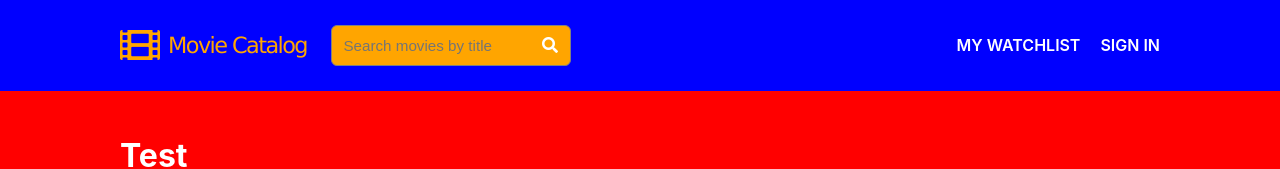
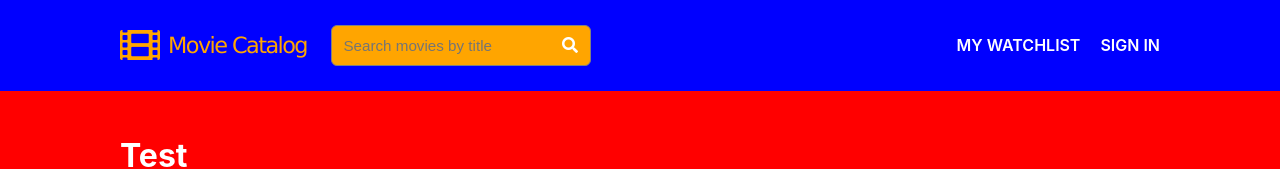
Before and after one commit to westgoten/movie-catalog, a React (Create React App) app: page / in a window 1280 px wide. Shown: the top 169 px of the page. Built offline with nearby package versions, Linux system fonts and the light colour scheme; no server answers.

Commit message:
Fix bug that happens on Firefox browser running on Linux where the SearchBar's icon would be positioned outside its limits; Fix typo in SideNavbar.js

```diff
--- a/src/views/components/SideNavbar.js
+++ b/src/views/components/SideNavbar.js
@@ -9,7 +9,7 @@ function SideNavbar() {
 	return (
 		<>
 			<i
-				class='fas fa-bars side-navbar-menu-icon'
+				className='fas fa-bars side-navbar-menu-icon'
 				onClick={openNavbar}></i>
 			<nav className='side-navbar' {...(isNavbarOpen ? visible : none)}>
 				<i
--- a/src/views/style/css/SearchBar.css
+++ b/src/views/style/css/SearchBar.css
@@ -1,6 +1,5 @@
 .search-bar {
-  min-width: 15em;
-  width: 23%;
+  min-width: 25%;
   min-height: 2.55em;
   height: 2.55em;
   display: flex;
@@ -17,7 +16,7 @@
 
 .search-bar-open {
   background-color: white;
-  width: 45%;
+  min-width: 45%;
 }
 
 .search-input {
--- a/src/views/style/sass/SearchBar.scss
+++ b/src/views/style/sass/SearchBar.scss
@@ -2,8 +2,7 @@ $border-radius: 6px;
 $padding: 0.75em;
 
 .search-bar {
-	min-width: 15em;
-	width: 23%;
+	min-width: 25%;
 	min-height: 2.55em;
 	height: 2.55em;
 	display: flex;
@@ -20,7 +19,7 @@ $padding: 0.75em;
 
 .search-bar-open {
 	background-color: white;
-	width: 45%;
+	min-width: 45%;
 }
 
 .search-input {
```
